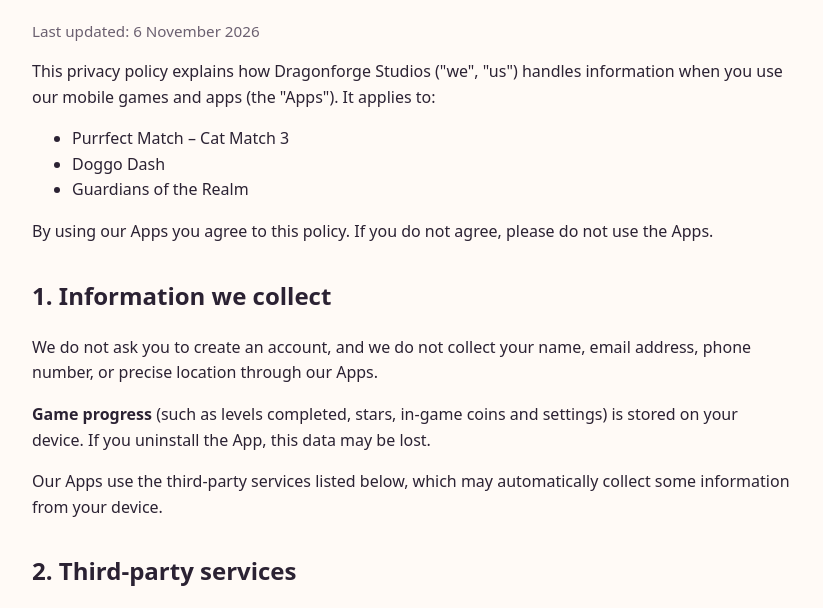
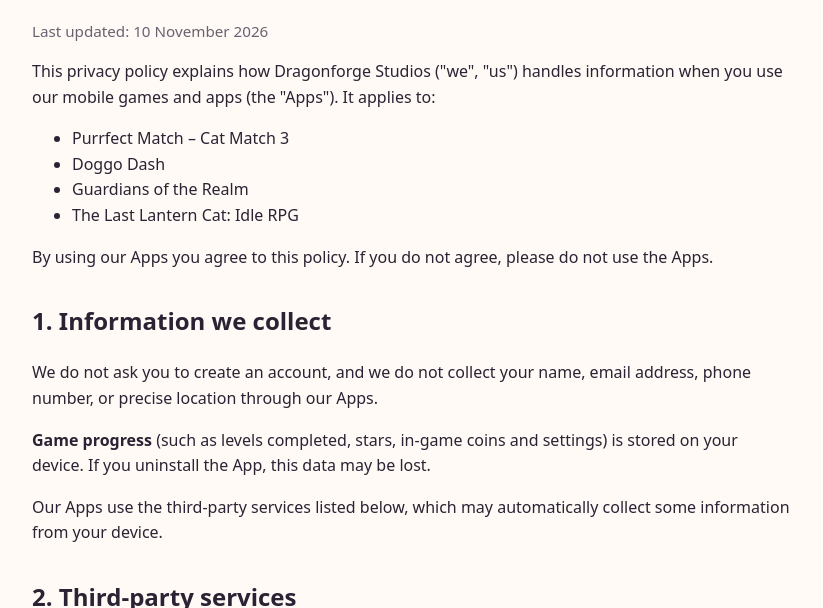
Before and after one commit to gethinhope/gethinhope.github.io, a plain HTML site: page privacy.html in a window 1280 px wide. Shown: the part 141-749 px from the top of the page, without its empty margins (228-1051 px from the left). Drawn offline with Linux system fonts and the light colour scheme.

Commit message:
Update last updated date and add new app

```diff
--- a/privacy.html
+++ b/privacy.html
@@ -18,13 +18,14 @@
     <p><a href="index.html">&larr; Dragonforge Studios</a></p>
 
     <h1>Privacy Policy</h1>
-    <p class="muted">Last updated: 6 November 2026</p>
+    <p class="muted">Last updated: 10 November 2026</p>
 
     <p>This privacy policy explains how Dragonforge Studios ("we", "us") handles information when you use our mobile games and apps (the "Apps"). It applies to:</p>
     <ul>
         <li>Purrfect Match – Cat Match 3</li>
         <li>Doggo Dash</li>
         <li>Guardians of the Realm</li>
+        <li>The Last Lantern Cat: Idle RPG</li>
     </ul>
     <p>By using our Apps you agree to this policy. If you do not agree, please do not use the Apps.</p>
 
```
